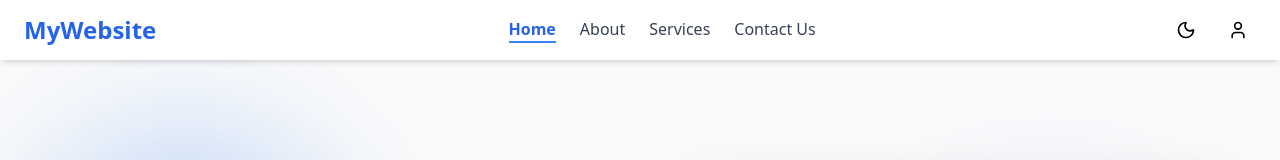
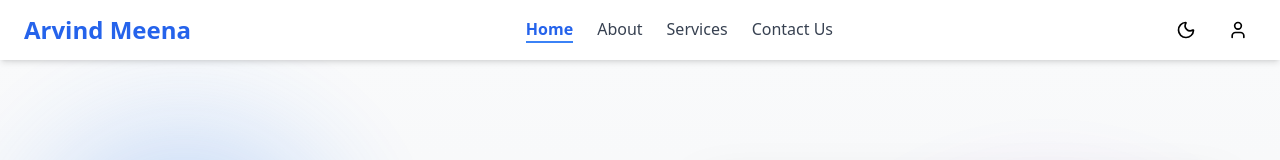
Before and after one commit to Arvindmeen/sds-245, a React (Vite) app: page / in a window 1280 px wide. Shown: the top 160 px of the page. Built offline with nearby package versions, Linux system fonts and the light colour scheme.

Commit message:
Name change

```diff
--- a/src/components/Navbar.jsx
+++ b/src/components/Navbar.jsx
@@ -24,7 +24,7 @@ const Navbar = () => {
       <div className="max-w-7xl mx-auto px-6 py-3 flex items-center justify-between">
         {/* Logo */}
         <a href="/" className="text-2xl font-bold text-blue-600 dark:text-blue-400">
-          MyWebsite
+          Arvind Meena
         </a>
 
         {/* Desktop Menu */}
```
